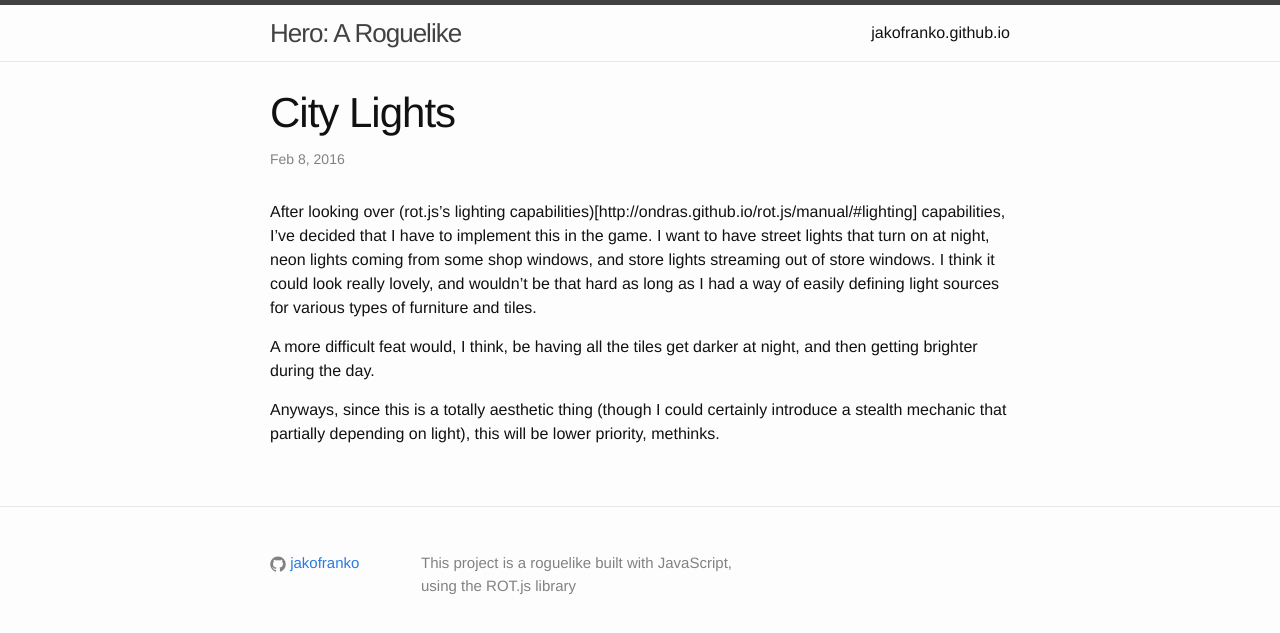
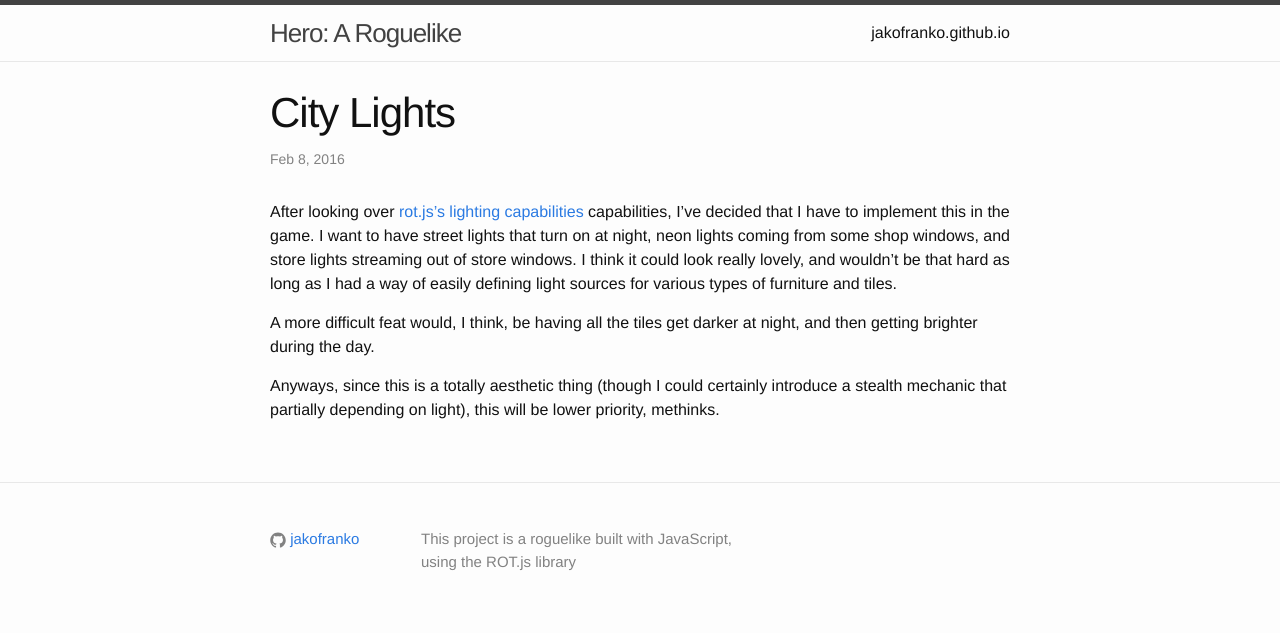
Before and after one commit to jakofranko/hero, a Jekyll site: the page built from _posts/2016-02-08-city-lights.md, in a window 1280 px wide. Shown: the top 633 px of the page. Built offline with Jekyll 4.4.1, drawn with Linux system fonts in a browser that asks for light colours.

Commit message:
fixed a markdown typo

```diff
--- a/_posts/2016-02-08-city-lights.md
+++ b/_posts/2016-02-08-city-lights.md
@@ -4,7 +4,7 @@ title: "City Lights"
 date:  2016-02-08 08:28pm
 ---
 
-After looking over (rot.js's lighting capabilities)[http://ondras.github.io/rot.js/manual/#lighting] capabilities, I've decided that I have to implement this in the game. I want to have street lights that turn on at night, neon lights coming from some shop windows, and store lights streaming out of store windows. I think it could look really lovely, and wouldn't be that hard as long as I had a way of easily defining light sources for various types of furniture and tiles.
+After looking over [rot.js's lighting capabilities](http://ondras.github.io/rot.js/manual/#lighting) capabilities, I've decided that I have to implement this in the game. I want to have street lights that turn on at night, neon lights coming from some shop windows, and store lights streaming out of store windows. I think it could look really lovely, and wouldn't be that hard as long as I had a way of easily defining light sources for various types of furniture and tiles.
 
 A more difficult feat would, I think, be having all the tiles get darker at night, and then getting brighter during the day.
 
```
